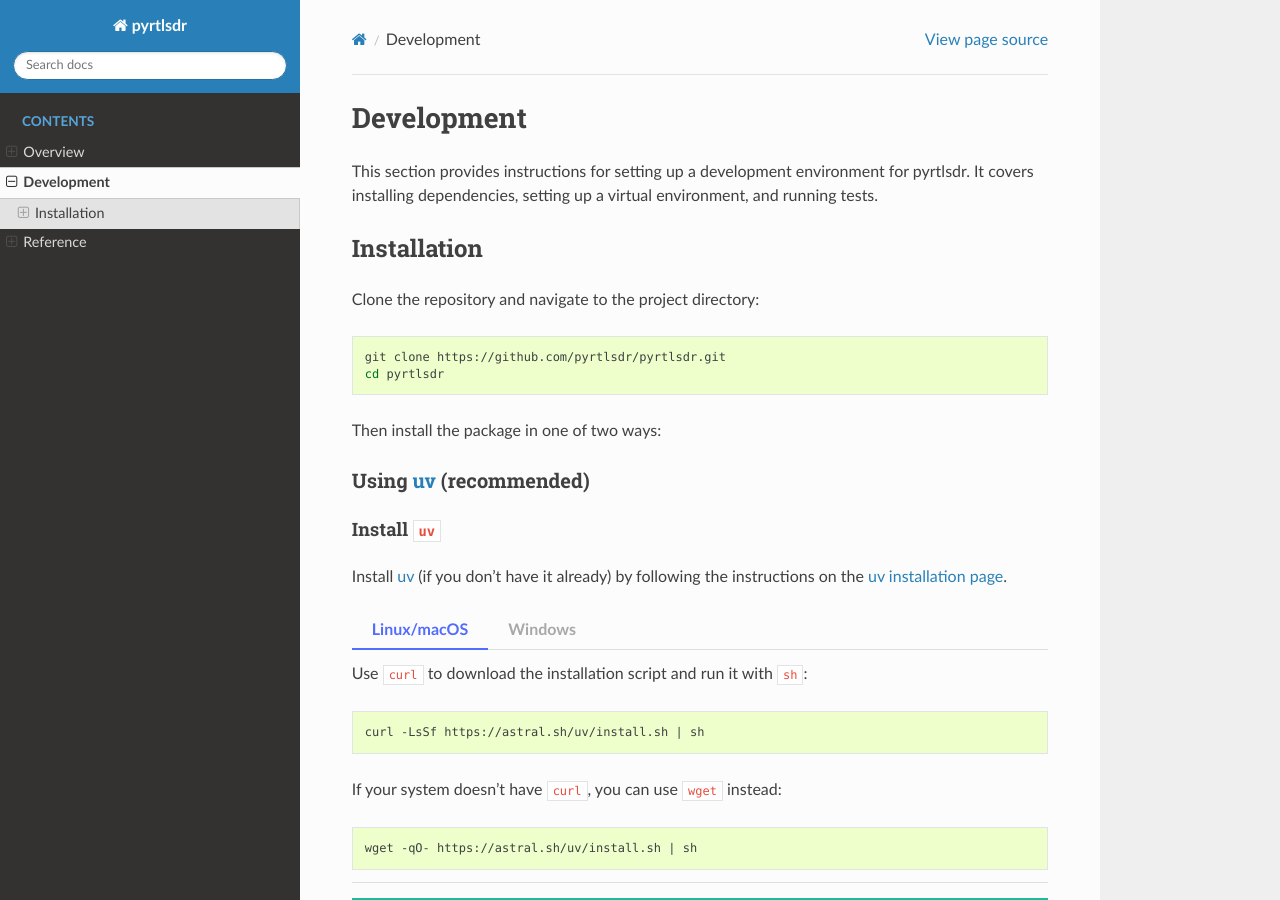
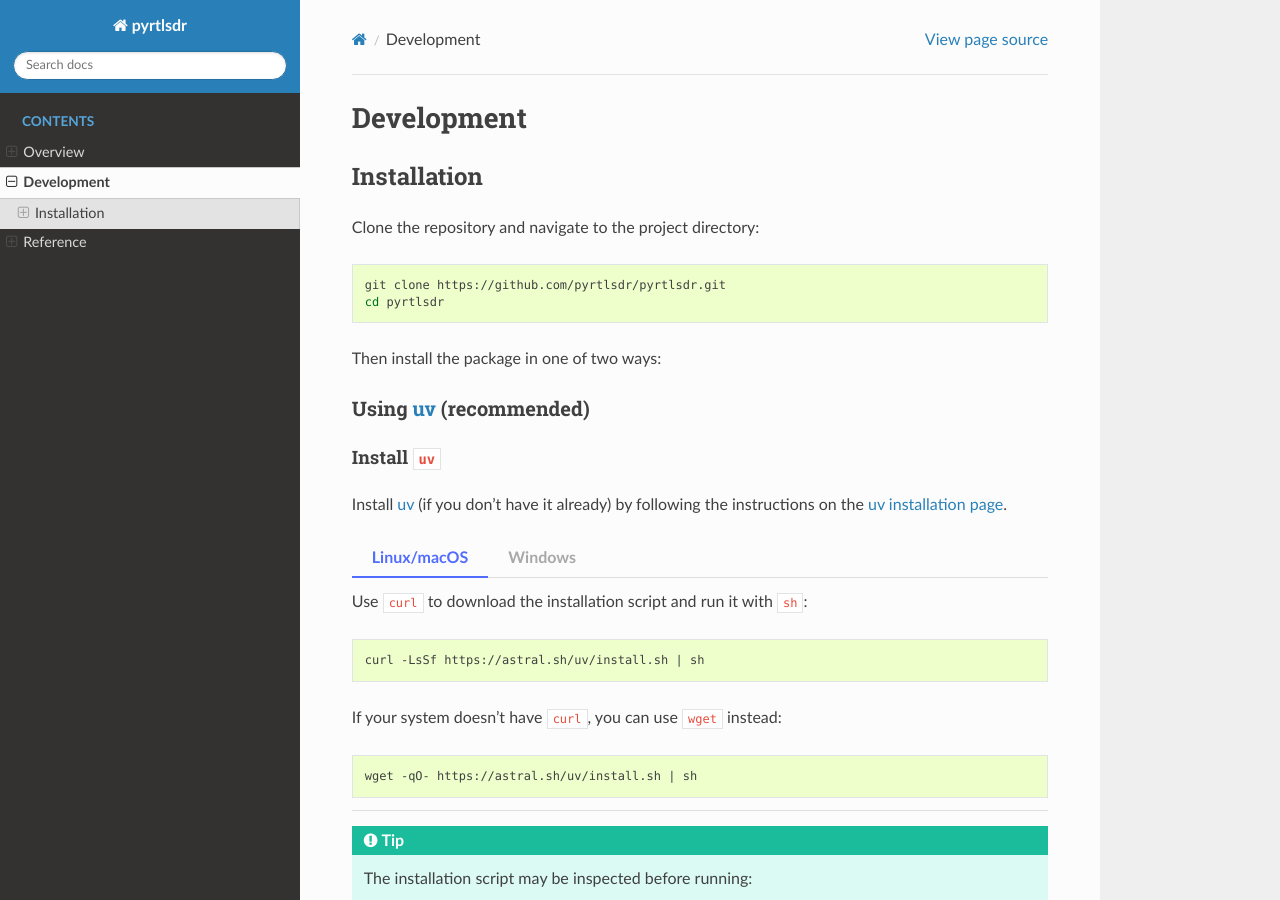
Before and after one commit to pyrtlsdr/pyrtlsdr, a Sphinx documentation site: the page built from doc/source/Development.rst, in a window 1280 px wide and 900 px high. Built offline with Sphinx 7.4.7 and the Read the Docs theme 3.1.0, drawn with Linux system fonts in a browser that asks for light colours.

Commit message:
Remove extraneous section description

```diff
--- a/doc/source/Development.rst
+++ b/doc/source/Development.rst
@@ -1,8 +1,5 @@
 Development
 ===========
-
-This section provides instructions for setting up a development environment for pyrtlsdr.
-It covers installing dependencies, setting up a virtual environment, and running tests.
 
 
 Installation
```
